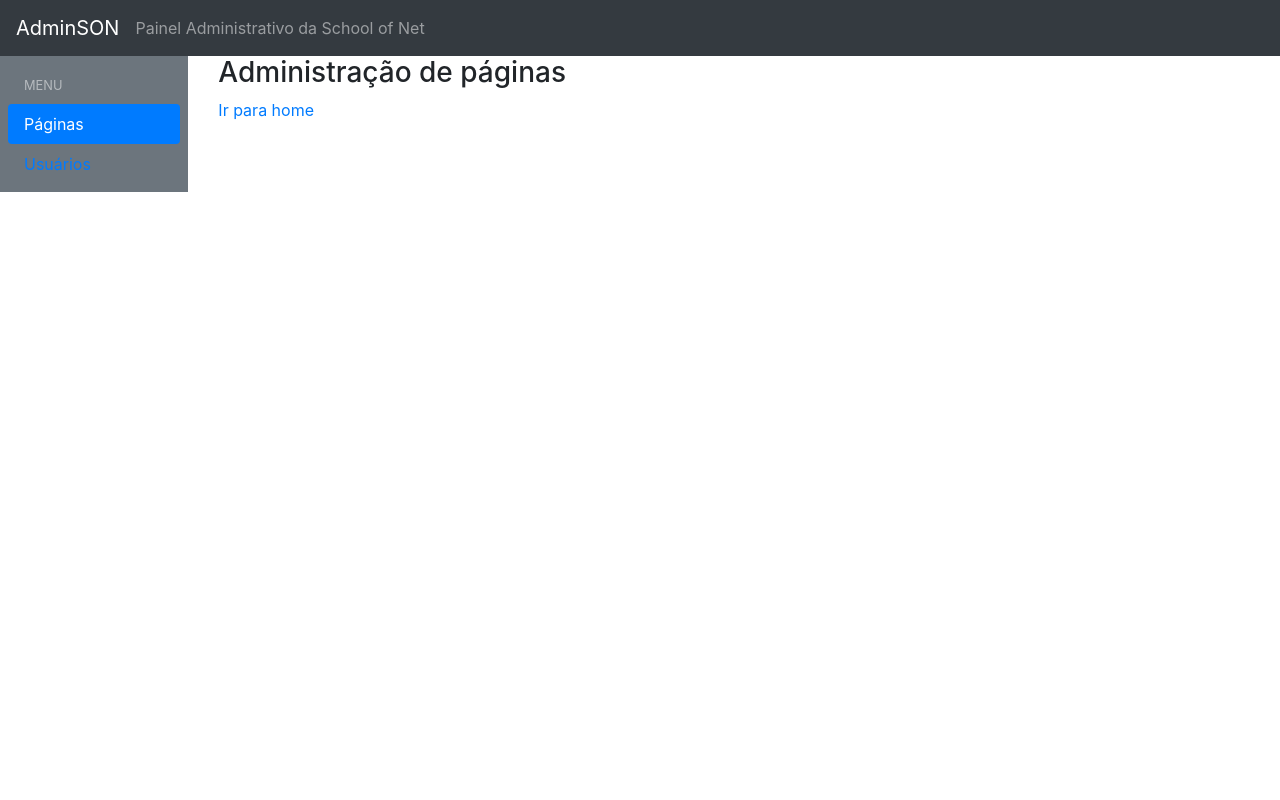
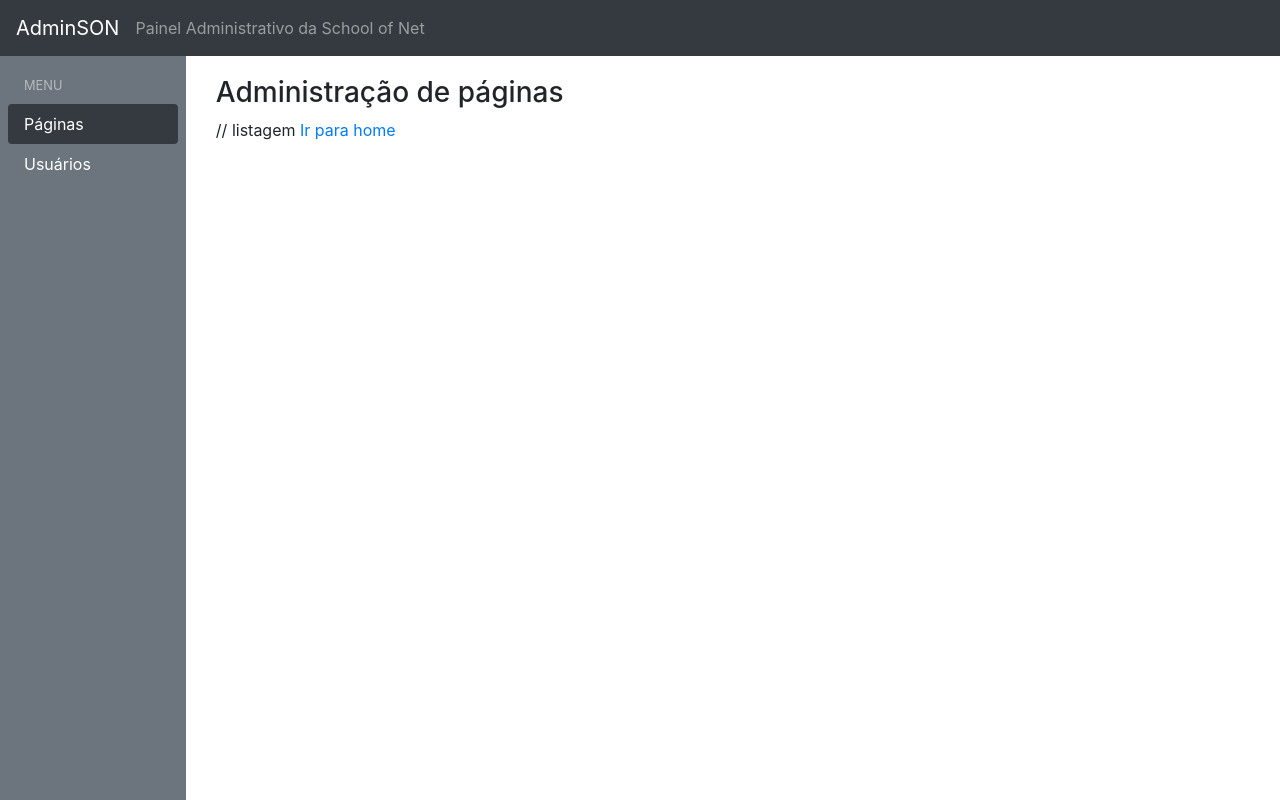
Before and after one commit to heitor92/projeto-site-adm, a PHP site: page /admin/pages in a window 1280 px wide. Run offline with PHP 8.4, Linux system fonts and the light colour scheme.

Commit message:
Definindo rotas de administração de páginas

```diff
--- a/code/admin/routes.php
+++ b/code/admin/routes.php
@@ -2,8 +2,22 @@
 
 if(resolve('/admin')){
     render('admin/home', 'admin');
+
 } elseif (resolve('/admin/pages')) {
-    render('admin/pages', 'admin');
+    render('admin/pages/index', 'admin');
+
+} elseif (resolve('/admin/pages/create')) {
+    render('admin/pages/create', 'admin');
+
+} elseif (resolve('/admin/pages/(\d)+')) {
+    render('admin/pages/view', 'admin');
+
+} elseif (resolve('/admin/pages/(\d)+/edit')) {
+    render('admin/pages/edit', 'admin');
+
+} elseif (resolve('/admin/pages/(\d)+/delete')) {
+    header('location: /admin/pages');
+
 } else {
     http_response_code(404);
     echo 'Página não encontrada.';
--- /dev/null
+++ b/code/public/css/style.css
@@ -0,0 +1,31 @@
+html, body {
+    height: 100%;
+}
+
+#header {
+    width: 100%;
+}
+
+#main {
+    flex: 1;
+}
+
+#main > .row, #main-menu {
+    height: 100%;
+}
+
+#main > .row {
+    margin-right: 0;
+}
+
+#main-menu .nav-link {
+    color: #fff;
+}
+
+#main-menu .nav-link.active {
+    background-color: #343a40;
+}
+
+#content {
+    padding-top: 20px;
+}
--- a/code/src/resolve-route.php
+++ b/code/src/resolve-route.php
@@ -3,7 +3,7 @@
 function resolve($route) {
     $path = $_SERVER['PATH_INFO'] ?? '/';
 
-    $route = '/^' . str_replace('/', '\/', $route) . '$/';
+    $route = '/^' . str_replace('/', '\/', $route) . '\/?$/';
 
     if(preg_match($route, $path, $params)){
        return $params;
--- a/code/template/admin.tpl.php
+++ b/code/template/admin.tpl.php
@@ -9,10 +9,12 @@
     <!-- Bootstrap CSS -->
     <link rel="stylesheet" href="/css/bootstrap.min.css" integrity="sha384-JcKb8q3iqJ61gNV9KGb8thSsNjpSL0n8PARn9HuZOnIxN0hoP+VmmDGMN5t9UJ0Z" crossorigin="anonymous">
 
+    <link rel="stylesheet" href="/css/style.css">
+
     <title>Painel Administrativo da School of Net</title>
 </head>
 
-<body>
+<body class="d-flex flex-column">
     <div id="header">
         <nav class="navbar navbar-expand-lg navbar-dark bg-dark">
             <a href="" class="navbar-brand">AdminSON</a>
@@ -24,7 +26,7 @@
     <div id="main">
         <div class="row">
             <div class="col">
-                <ul class="nav flex-column nav-pills bg-secondary text white p-2">
+                <ul id="main-menu" class="nav flex-column nav-pills bg-secondary text white p-2">
                     <li class="nav-item">
                         <span class="nav-link text-white-50"><small>MENU</small></span>
                     </li>
@@ -36,7 +38,7 @@
                     </li>
                 </ul>
             </div>
-            <div class="col-10">
+            <div id="content" class="col-10">
                 <?php include $content; ?>
             </div>
         </div>
--- /dev/null
+++ b/code/template/admin/pages/create.tpl.php
@@ -0,0 +1,6 @@
+<h3>Administração de páginas</h3>
+
+
+// criação de página
+
+<a href="/admin">Ir para home</a>
--- /dev/null
+++ b/code/template/admin/pages/delete.tpl.php
@@ -0,0 +1,4 @@
+<h3>Administração de páginas</h3>
+
+// remoção
+<a href="/admin">Ir para home</a>
--- /dev/null
+++ b/code/template/admin/pages/edit.tpl.php
@@ -0,0 +1,5 @@
+<h3>Administração de páginas</h3>
+
+// edição
+
+<a href="/admin">Ir para home</a>
--- /dev/null
+++ b/code/template/admin/pages/index.tpl.php
@@ -0,0 +1,6 @@
+<h3>Administração de páginas</h3>
+
+
+// listagem
+
+<a href="/admin">Ir para home</a>
--- /dev/null
+++ b/code/template/admin/pages/view.tpl.php
@@ -0,0 +1,5 @@
+<h3>Administração de páginas</h3>
+
+// visualização
+
+<a href="/admin">Ir para home</a>
```
